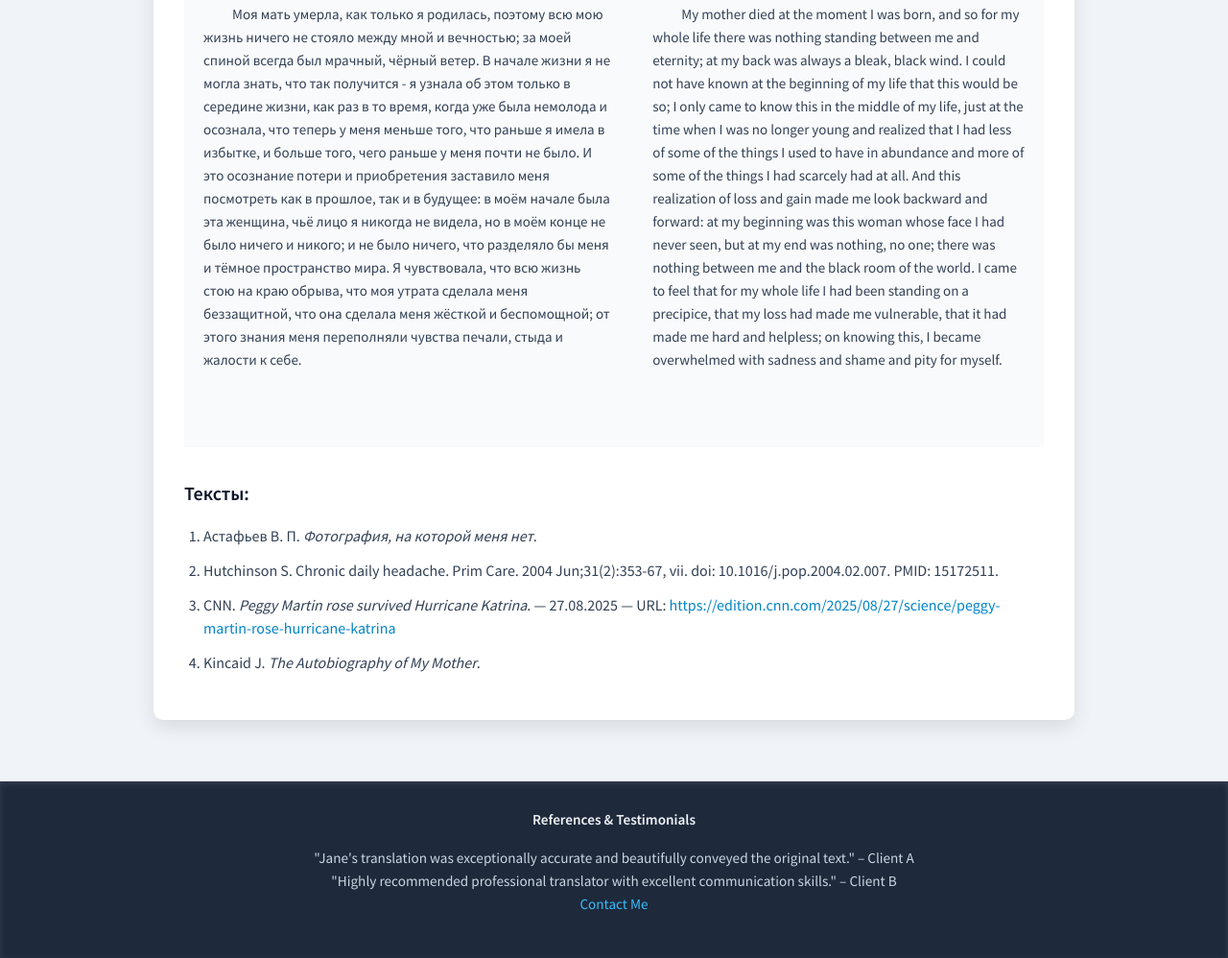
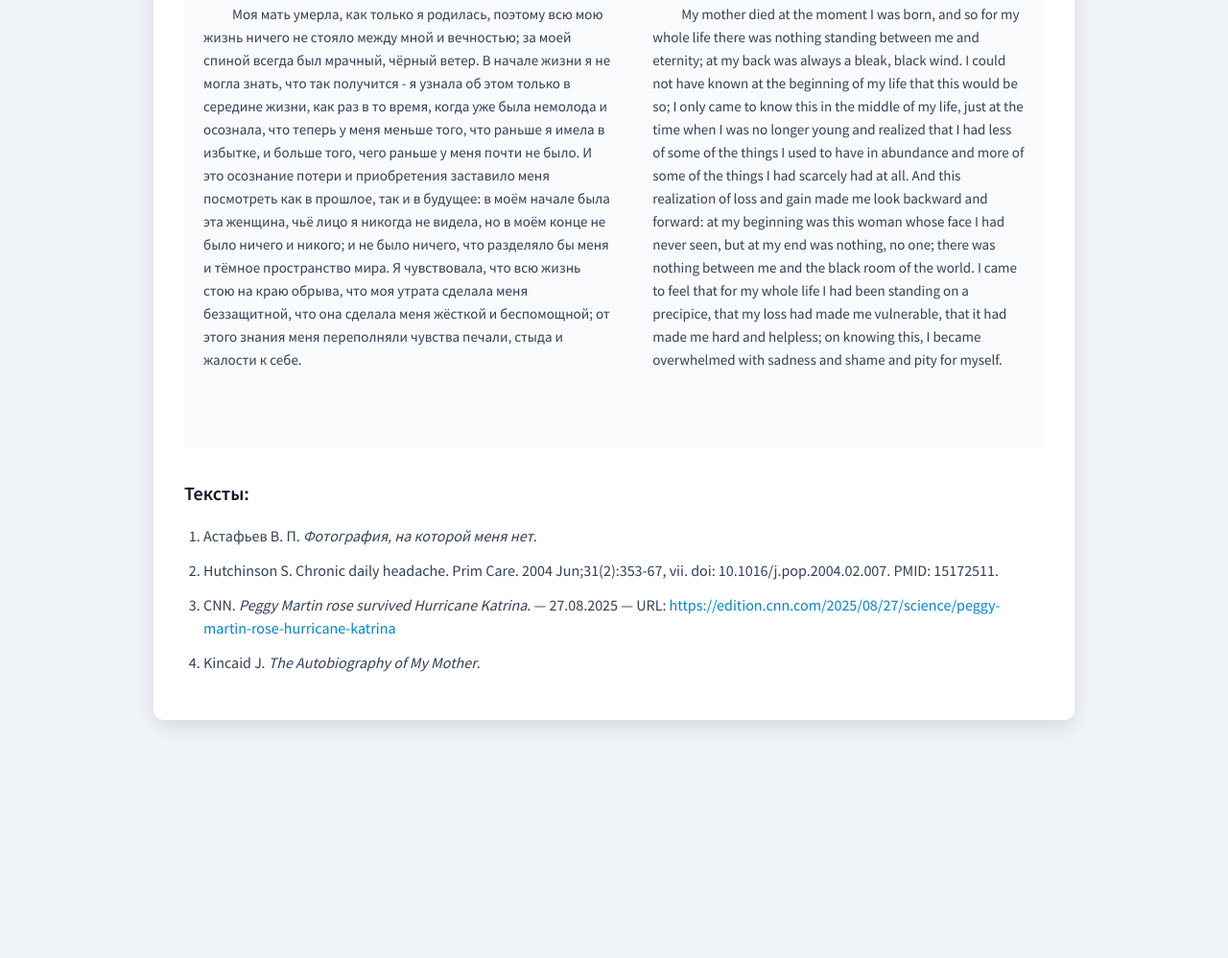
Before and after one commit to jdmrkv/jdmrkv.github.io, a plain HTML site: page index.html in a window 1280 px wide. Shown: the part 1675-2673 px from the top of the page at 96% size. After the commit the page ends 2489 px from the top, so only its background shows below. Drawn offline with Linux system fonts and the light colour scheme.

Commit message:
Update index.html

```diff
--- a/index.html
+++ b/index.html
@@ -126,35 +126,6 @@
       text-decoration: underline;
     }
 
-    /* Footer */
-    footer {
-      background-color: #1e293b;
-      color: #cbd5e1;
-      padding: 1.75rem 1rem;
-      text-align: center;
-      font-size: 0.95rem;
-      box-shadow: inset 0 2px 6px rgb(255 255 255 / 0.1);
-      user-select: none;
-    }
-
-    footer strong {
-      color: #f1f5f9;
-      font-weight: 600;
-      display: block;
-      margin-bottom: 0.5rem;
-    }
-
-    footer a {
-      color: #38bdf8;
-      text-decoration: none;
-      transition: color 0.25s ease;
-    }
-
-    footer a:hover,
-    footer a:focus {
-      text-decoration: underline;
-      color: #0c8599;
-    }
 
     /* Responsive */
     @media (max-width: 720px) {
@@ -277,13 +248,5 @@
     </section>
   </main>
 
-  <footer>
-    <strong>References & Testimonials</strong>
-    <p>
-      "Jane's translation was exceptionally accurate and beautifully conveyed the original text." – Client A<br />
-      "Highly recommended professional translator with excellent communication skills." – Client B<br />
-      <a href="mailto:jane.doe@example.com" aria-label="Contact Jane Doe by email">Contact Me</a>
-    </p>
-  </footer>
 </body>
 </html>
```
